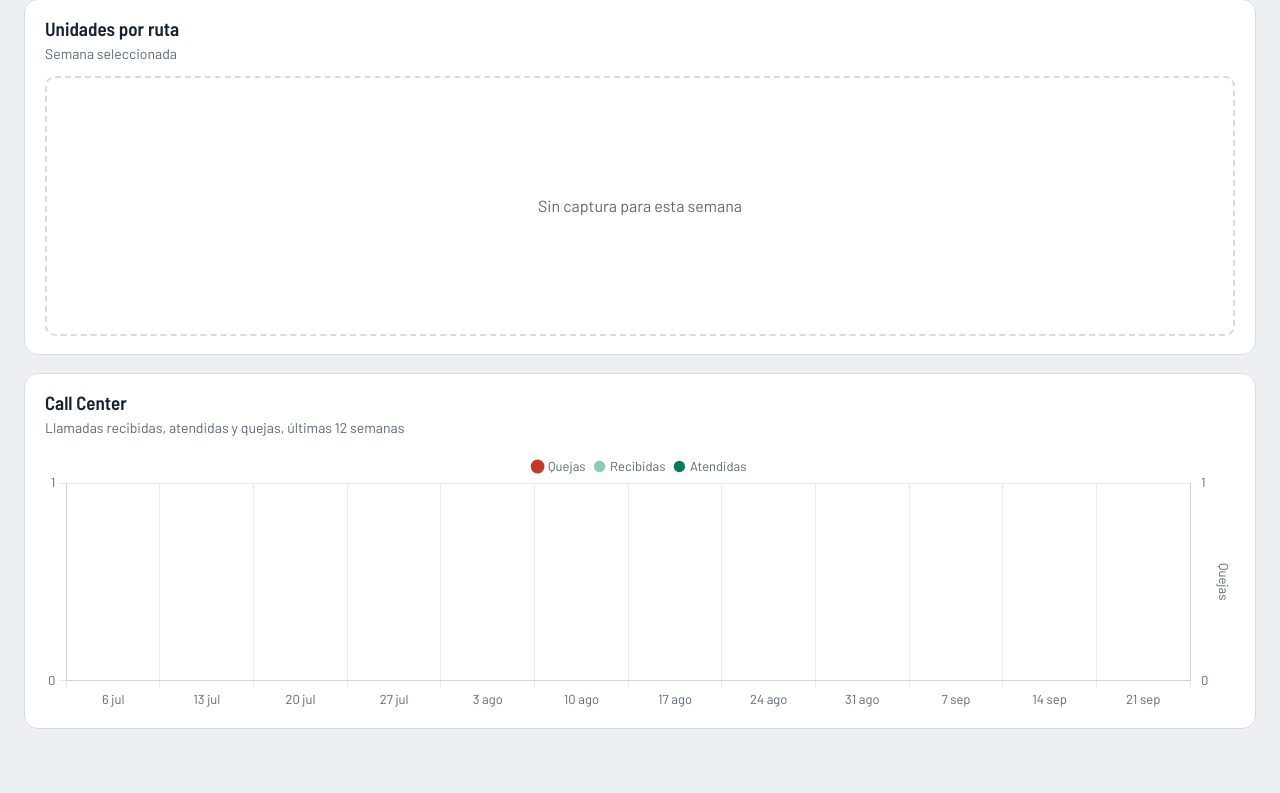
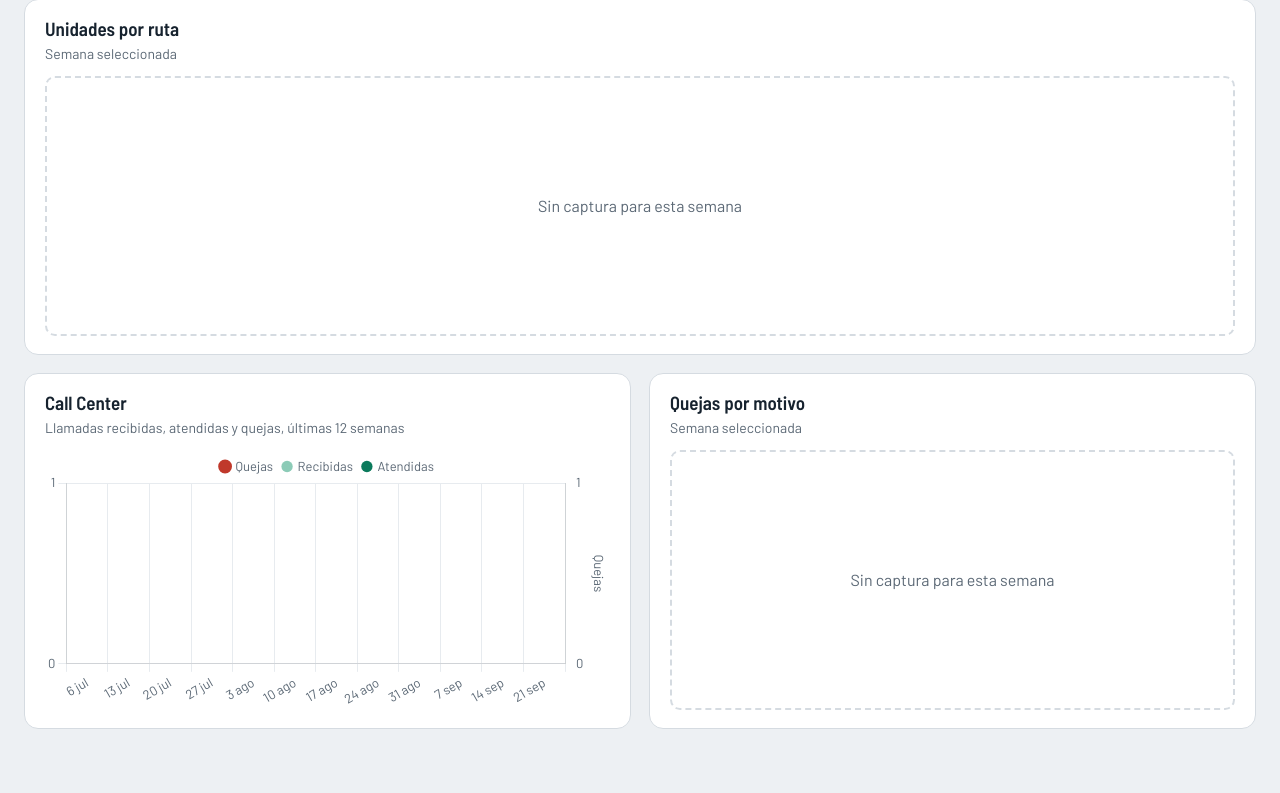
Before and after one commit to nahum0027/indicadores, a Django app: page / in a window 1280 px wide. Shown: the part 1416-2209 px from the top of the page. Run offline with Django 5.2, Linux system fonts and the light colour scheme; the visitor is signed in with stand-in values (Sample User, id 1); data that the repository does not hold is empty.

Commit message:
Call center: motivos de queja

```diff
--- a/core/management/commands/datos_demo.py
+++ b/core/management/commands/datos_demo.py
@@ -32,7 +32,8 @@ class Command(BaseCommand):
             op, _ = ReporteOperaciones.objects.update_or_create(semana=s, defaults=dict(
                 unidades_disponibles=disp, unidades_plan=r.randint(165, 172), litros=litros,
                 sup_rutas=r.randint(4, 12), coord_rutas=r.randint(1, 5), aux_rutas=r.randint(6, 18),
-                cc_recibidas=(rec := r.randint(380, 470)), cc_atendidas=int(rec * r.uniform(.86, .97)), cc_quejas=r.randint(8, 30),
+                cc_recibidas=(rec := r.randint(380, 470)), cc_atendidas=int(rec * r.uniform(.86, .97)), cc_quejas=(qq := r.randint(8, 30)), q_parada=(q1 := r.randint(0, qq // 3)), q_frecuencia=(q2 := r.randint(0, qq // 3)),
+                q_imprudente=(q3 := r.randint(0, (qq - q1 - q2) // 2)), q_semaforo=r.randint(0, qq - q1 - q2 - q3),
                 tarde=(i == 3)))
             op.rutas.all().delete()
             restantes = disp
--- a/core/models.py
+++ b/core/models.py
@@ -38,7 +38,11 @@ class ReporteOperaciones(ReporteBase):
     aux_rutas = entero("Auxiliares", "Auxiliares que se subieron a rutas en la semana")
     cc_recibidas = entero("Llamadas recibidas")
     cc_atendidas = entero("Llamadas atendidas")
-    cc_quejas = entero("Quejas registradas")
+    cc_quejas = entero("Quejas registradas", "Total de quejas de la semana")
+    q_parada = entero("No respeta parada")
+    q_frecuencia = entero("Frecuencia")
+    q_imprudente = entero("Manejo imprudente")
+    q_semaforo = entero("No respeta semáforo")
 
     class Meta(ReporteBase.Meta):
         verbose_name = "reporte de Operaciones"
@@ -47,6 +51,10 @@ class ReporteOperaciones(ReporteBase):
     @property
     def personal_rutas(self):
         return self.sup_rutas + self.coord_rutas + self.aux_rutas
+
+    @property
+    def quejas_otras(self):
+        return max(self.cc_quejas - (self.q_parada + self.q_frecuencia + self.q_imprudente + self.q_semaforo), 0)
 
     @property
     def cc_atencion(self):
--- a/core/templates/core/dashboard.html
+++ b/core/templates/core/dashboard.html
@@ -105,7 +105,8 @@
     <div class="g"><h3>Personal que se subió a rutas</h3><p>Últimas 12 semanas</p><div class="lienzo"><canvas id="op-personal"></canvas></div></div>
     <div class="g ancha"><h3>Combustible</h3><p>Litros de diésel por semana</p><div class="lienzo"><canvas id="op-combustible"></canvas></div></div>
     <div class="g ancha"><h3>Unidades por ruta</h3><p>Semana seleccionada</p><div class="lienzo"><canvas id="op-rutas"></canvas></div></div>
-    <div class="g ancha"><h3>Call Center</h3><p>Llamadas recibidas, atendidas y quejas, últimas 12 semanas</p><div class="lienzo"><canvas id="op-cc"></canvas></div></div>
+    <div class="g"><h3>Call Center</h3><p>Llamadas recibidas, atendidas y quejas, últimas 12 semanas</p><div class="lienzo"><canvas id="op-cc"></canvas></div></div>
+    <div class="g"><h3>Quejas por motivo</h3><p>Semana seleccionada</p><div class="lienzo"><canvas id="op-quejas"></canvas></div></div>
   </div>
 </section>
 
@@ -205,6 +206,12 @@ const constructores = {
       {type: "line", order: 0, label: "Quejas", data: o.cc_quejas, borderColor: C.rojo, backgroundColor: C.rojo, borderWidth: 2.5, yAxisID: "y2"}]},
       options: {scales: {y: {beginAtZero: true, ticks: {precision: 0}},
                          y2: {position: "right", beginAtZero: true, grid: {display: false}, ticks: {precision: 0}, title: {display: true, text: "Quejas"}}}}});
+    const q = o.quejas_motivos;
+    if (!q) vacio("op-quejas");
+    else if (q.every(v => !v)) vacio("op-quejas", "Sin quejas esta semana");
+    else barras("op-quejas", ["No respeta parada", "Frecuencia", "Manejo imprudente", "No respeta semáforo", "Otros"],
+                [{label: "Quejas", data: q, backgroundColor: [C.rojo, C.jur, C.negro, C.amarillo, C.gris]}],
+                {indexAxis: "y", plugins: {legend: {display: false}}, scales: {x: {beginAtZero: true, ticks: {precision: 0}}}});
   },
   administracion() {
     const a = D.adm;
--- a/core/views.py
+++ b/core/views.py
@@ -210,6 +210,7 @@ def dashboard(request):
             "cc_recibidas": _serie(op_s, "cc_recibidas"),
             "cc_atendidas": _serie(op_s, "cc_atendidas"),
             "cc_quejas": _serie(op_s, "cc_quejas"),
+            "quejas_motivos": _actual(op, ["q_parada", "q_frecuencia", "q_imprudente", "q_semaforo", "quejas_otras"]),
             "rutas": {"labels": [r.ruta for r in op.rutas.all()], "data": [r.unidades for r in op.rutas.all()]} if op else None,
         },
         "adm": {
```
Also changed, not shown: core/forms.py (+12 -0 lines), core/migrations/0007_motivos_queja.py (added).
